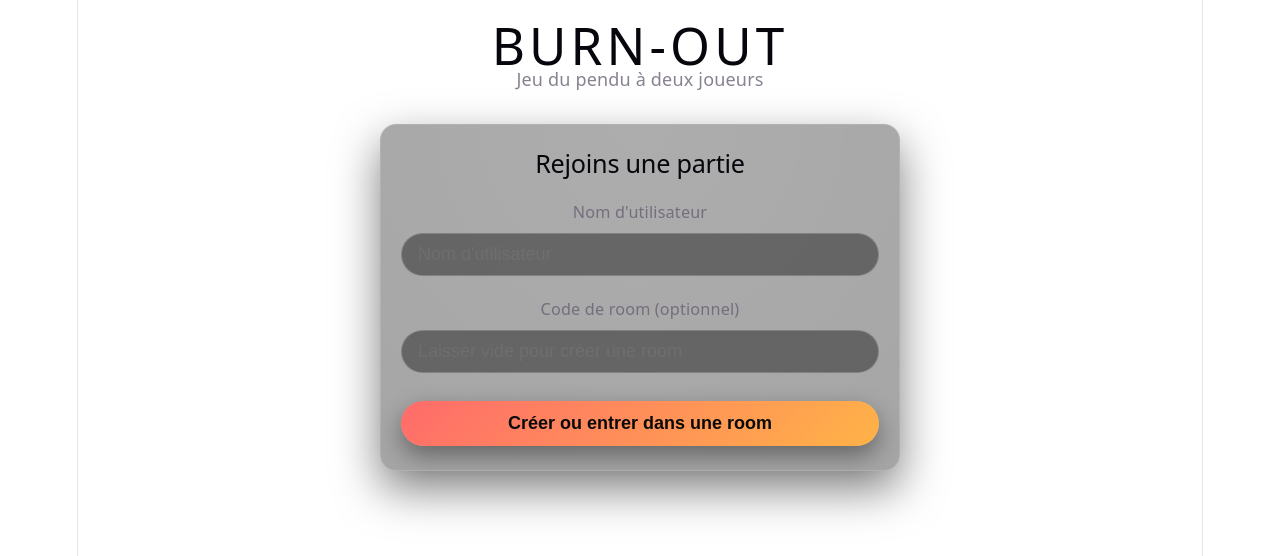
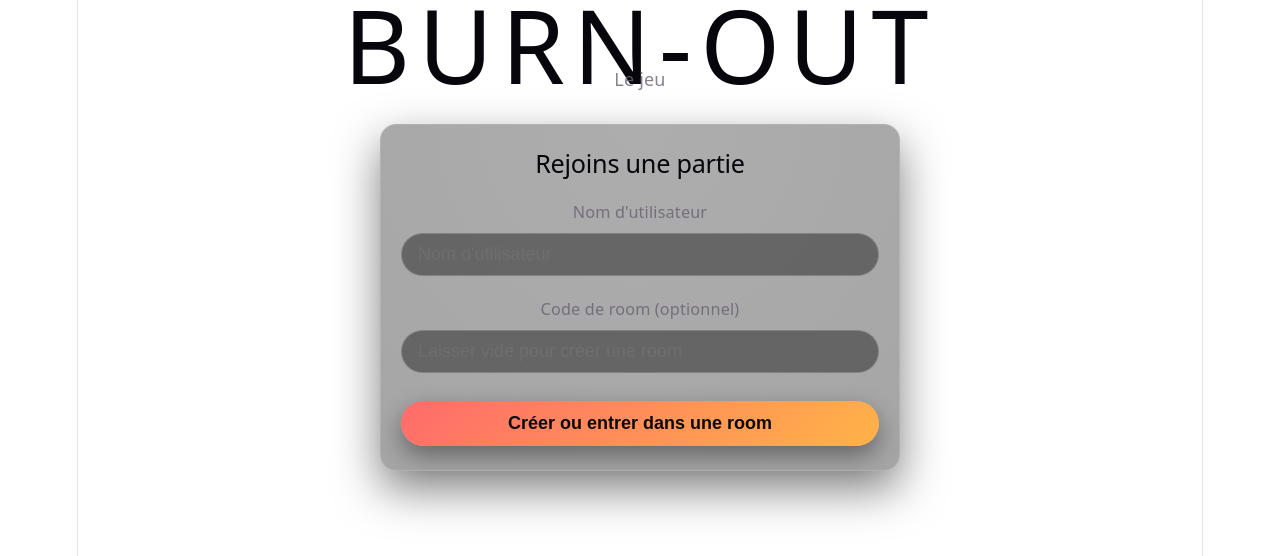
Before and after one commit to nicolaspoda/GameSync, a React app in the folder frontend/: page / in a window 1280 px wide. Shown: the top 556 px of the page. Built offline with nearby package versions, Linux system fonts and the light colour scheme; no server answers; the HTML template or start-up script is replaced by a standard one.

Commit message:
Update titre

```diff
--- a/frontend/src/App.css
+++ b/frontend/src/App.css
@@ -13,14 +13,14 @@
 }
 
 .game-title {
-  font-size: clamp(2.8rem, 4vw, 3.6rem);
+  font-size: clamp(5.6rem, 8vw, 7.2rem);
   letter-spacing: 0.08em;
   text-transform: uppercase;
   margin: 0;
 }
 
 .game-subtitle {
-  margin-top: 8px;
+  margin: 8px 0 0;
   opacity: 0.8;
 }
 
--- a/frontend/src/App.jsx
+++ b/frontend/src/App.jsx
@@ -101,7 +101,7 @@ function App() {
       {showLobbyPage && (
         <header className="app-header">
           <h1 className="game-title">Burn-out</h1>
-          <p className="game-subtitle">Jeu du pendu à deux joueurs</p>
+          <p className="game-subtitle">Le jeu</p>
         </header>
       )}
 
```
